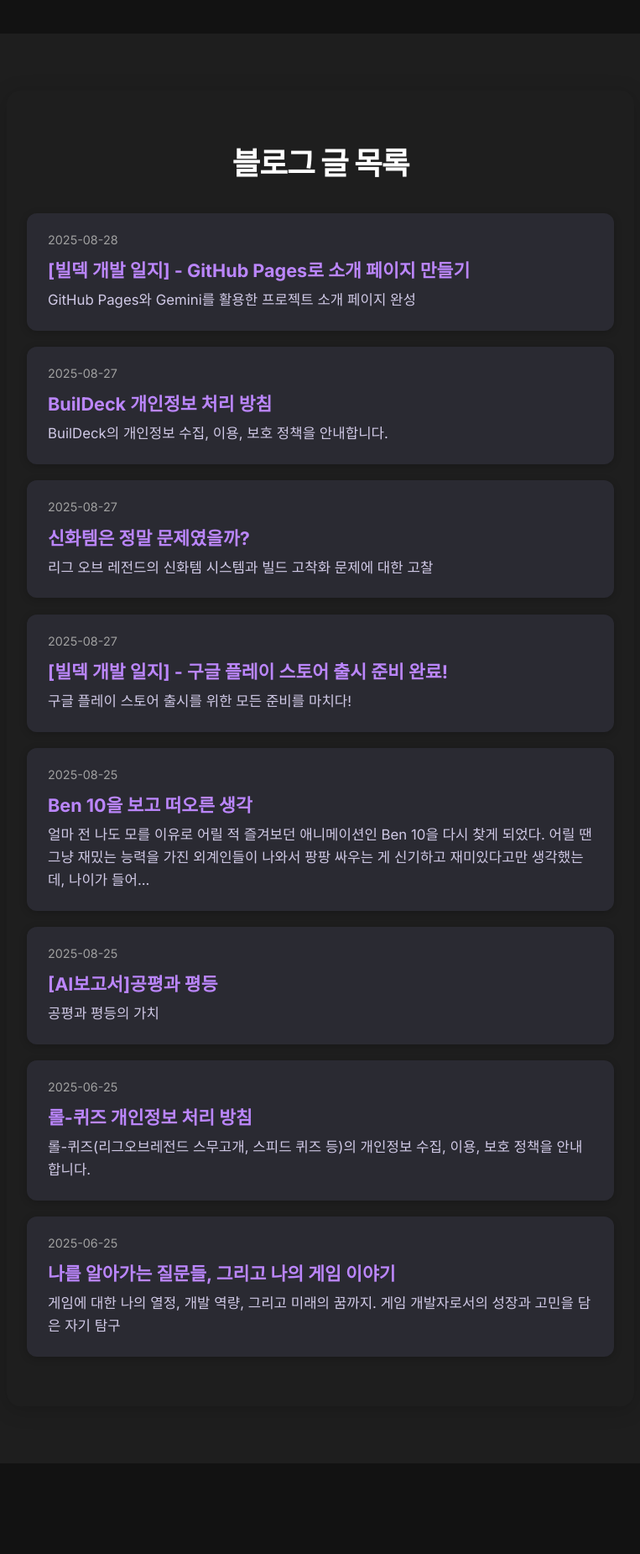
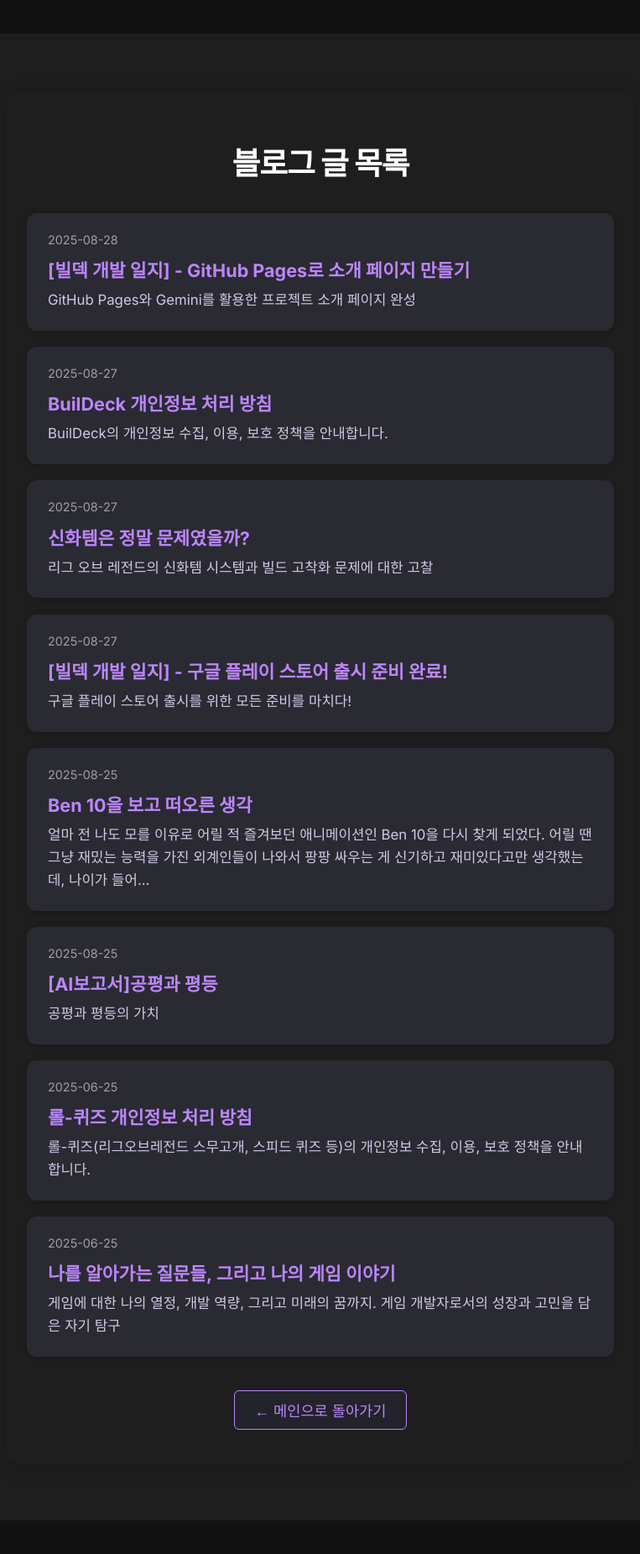
Before and after one commit to hojun313/hojun313.github.io, a Jekyll site: the page built from blog/index.html, in a window 1280 px wide. Shown: the whole page at 84% size, without its empty margins (258-1021 px from the left). Built offline with Jekyll 4.4.1, drawn with Linux system fonts in a browser that asks for light colours; before the commit the page ends 1783 px from its top, so only the background shows below that.

Commit message:
Add navigation link to main page in blog and diary
Added a navigation section with a link to return to the main page at the bottom of both blog and diary index pages for improved user navigation.

```diff
--- a/blog/index.html
+++ b/blog/index.html
@@ -51,6 +51,9 @@ title: 블로그
         {% endif %}
       {% endfor %}
     </ul>
+    <nav class="projects-nav">
+        <a class="projects-back" href="/">← 메인으로 돌아가기</a>
+    </nav>
   </div>
 
 </body>
--- a/diary/index.html
+++ b/diary/index.html
@@ -40,6 +40,9 @@ title: 일기
         {% endif %}
       {% endfor %}
     </ul>
+    <nav class="projects-nav">
+        <a class="projects-back" href="/">← 메인으로 돌아가기</a>
+    </nav>
   </div>
 
 </body>
```
